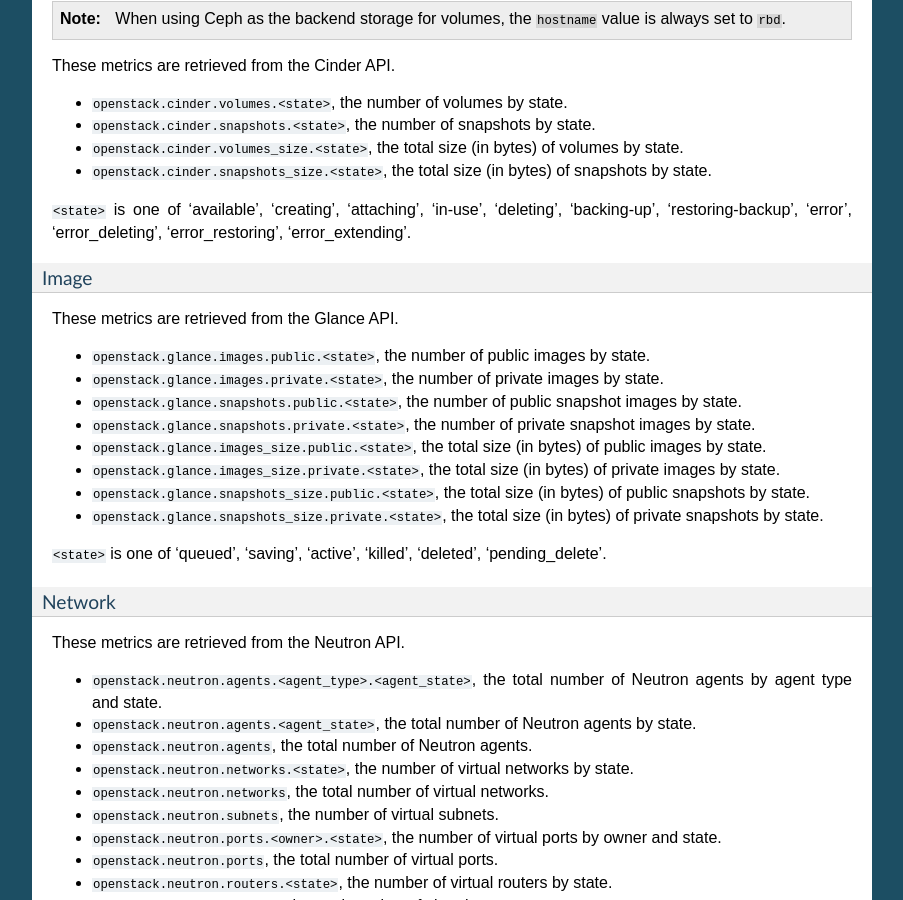
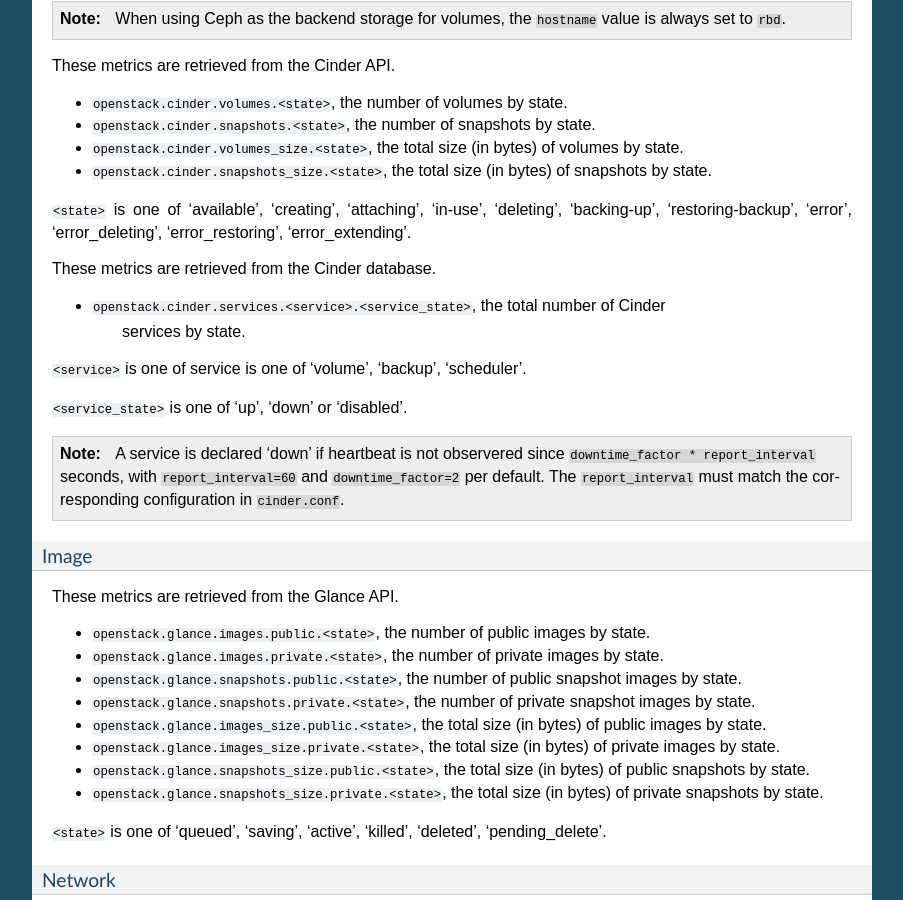
Before and after one commit to openstack-archive/fuel-plugin-lma-collector, a Sphinx documentation site: the page built from doc/source/metrics.rst, in a window 1280 px wide and 900 px high, scrolled down 9076 px. Shown: the whole window, without its empty margins (198-1101 px from the left). Built offline with Sphinx 7.4.7, drawn with Linux system fonts in a browser that asks for light colours.

Commit message:
Add Cinder service state metrics
collect number of services in state disabled, up or down.
These metrics are collected from DB with collectd DBI plugin.

Change-Id: If27f0b83978c8e47b781a2f511e1766177177645

```diff
--- a/doc/source/metrics/openstack.rst
+++ b/doc/source/metrics/openstack.rst
@@ -73,6 +73,20 @@
 
 ``<state>`` is one of 'available', 'creating', 'attaching', 'in-use', 'deleting', 'backing-up', 'restoring-backup', 'error', 'error_deleting', 'error_restoring', 'error_extending'.
 
+These metrics are retrieved from the Cinder database.
+
+* ``openstack.cinder.services.<service>.<service_state>``, the total number of Cinder
+    services by state.
+
+``<service>`` is one of service is one of 'volume', 'backup', 'scheduler'.
+
+``<service_state>`` is one of 'up', 'down' or 'disabled'.
+
+.. note:: A service is declared 'down' if heartbeat is not observered since
+         ``downtime_factor * report_interval`` seconds,
+         with ``report_interval=60`` and ``downtime_factor=2`` per default.
+         The ``report_interval`` must match the corresponding configuration in ``cinder.conf``.
+
 Image
 ^^^^^
 
```
Also changed, not shown: 3 other files.
